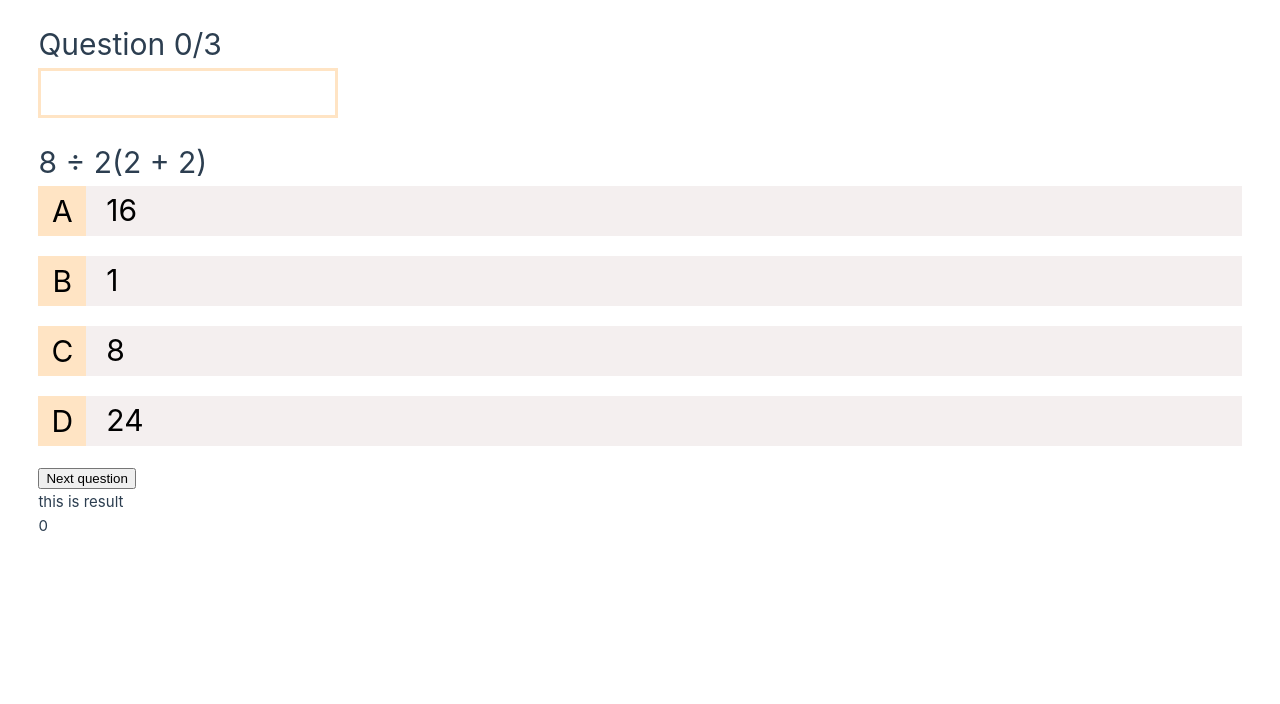
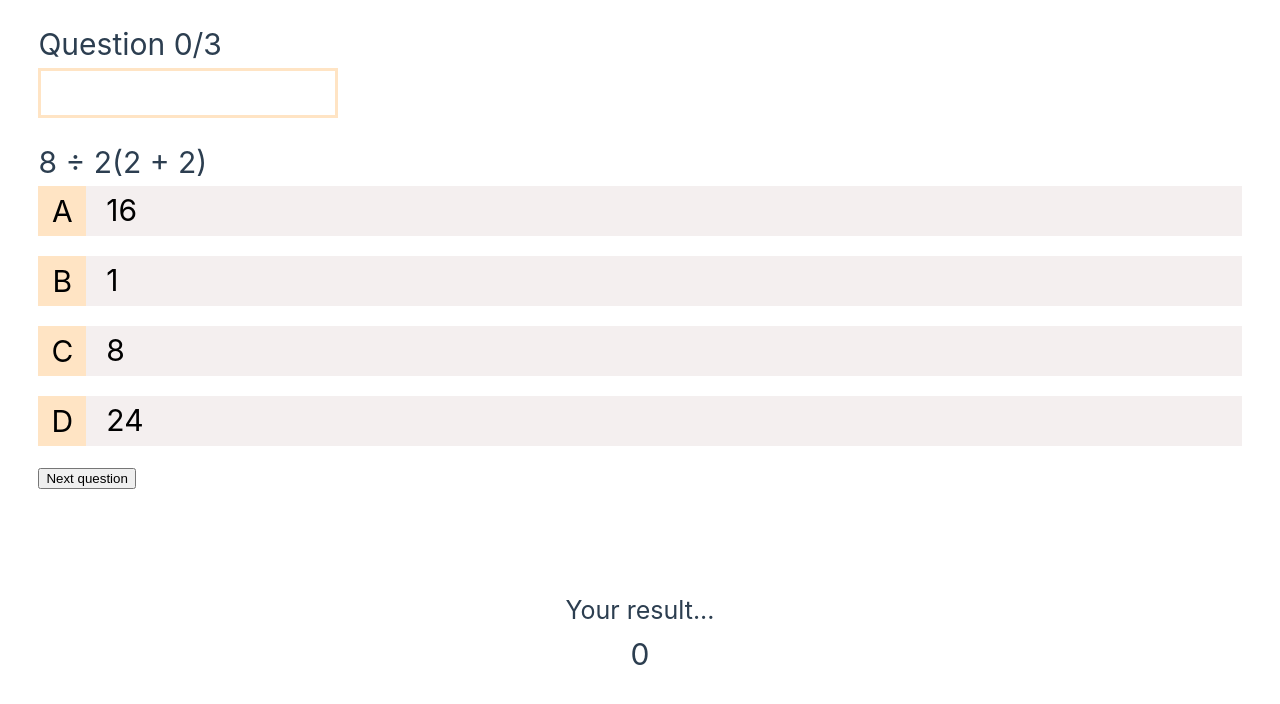
Before and after one commit to thabzzzzz/quizApp, a Vue app: page /quizes/1 in a window 1280 px wide. Shown: the top 704 px of the page. Built offline with nearby package versions, Linux system fonts and the light colour scheme.

Commit message:
no message

```diff
--- a/src/components/result.vue
+++ b/src/components/result.vue
@@ -4,9 +4,20 @@ console.log(props.numOfCorrectQuestions)
 </script>
 
 <template>
-    <div>
-        <p>this is result</p>
+    <div class="result">
+        <p>Your result...</p>
 
-        {{ numOfCorrectQuestions}}
+       <h1>{{ numOfCorrectQuestions }}</h1>
     </div>
 </template>
+
+<style scoped>
+.result{
+    text-align: center;
+    padding: 100px 0;
+}
+
+p{
+    font-size: 25px;
+}
+</style>
--- a/src/views/quizePage.vue
+++ b/src/views/quizePage.vue
@@ -41,9 +41,9 @@ const numOfCorrectQuestions = ref(0);
 const onOptionSelected = (isCorrect) => {
     if(isCorrect==true){
         numOfCorrectQuestions.value++;
-        console.log('correct answer')
+
     }
-    else console.log('answer is false')
+
     currentQuestionIndex.value++
 
 }
```
